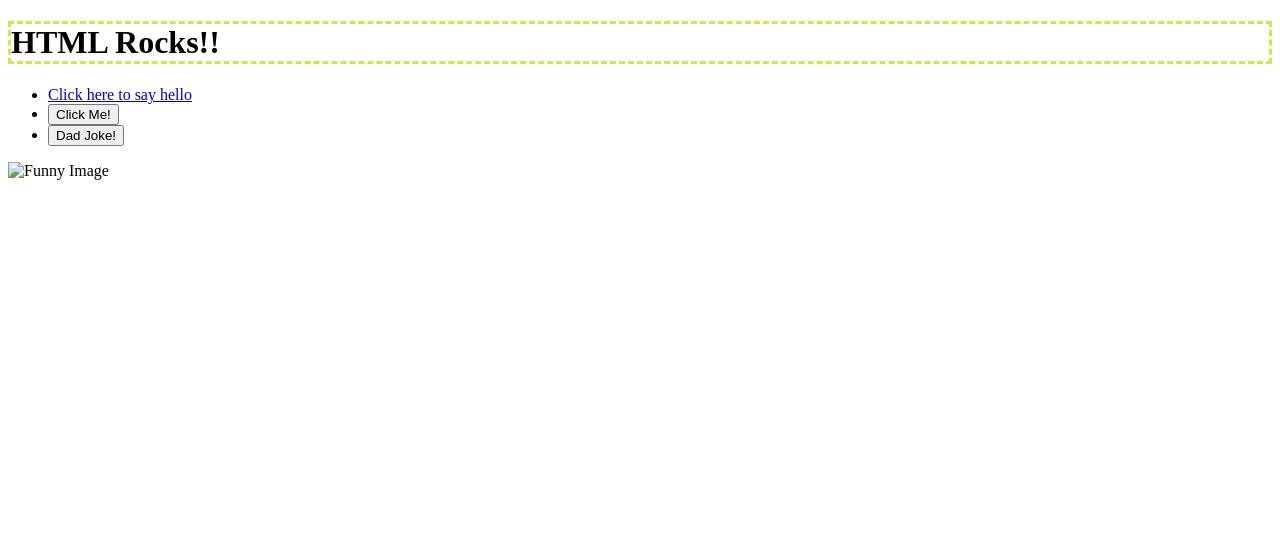
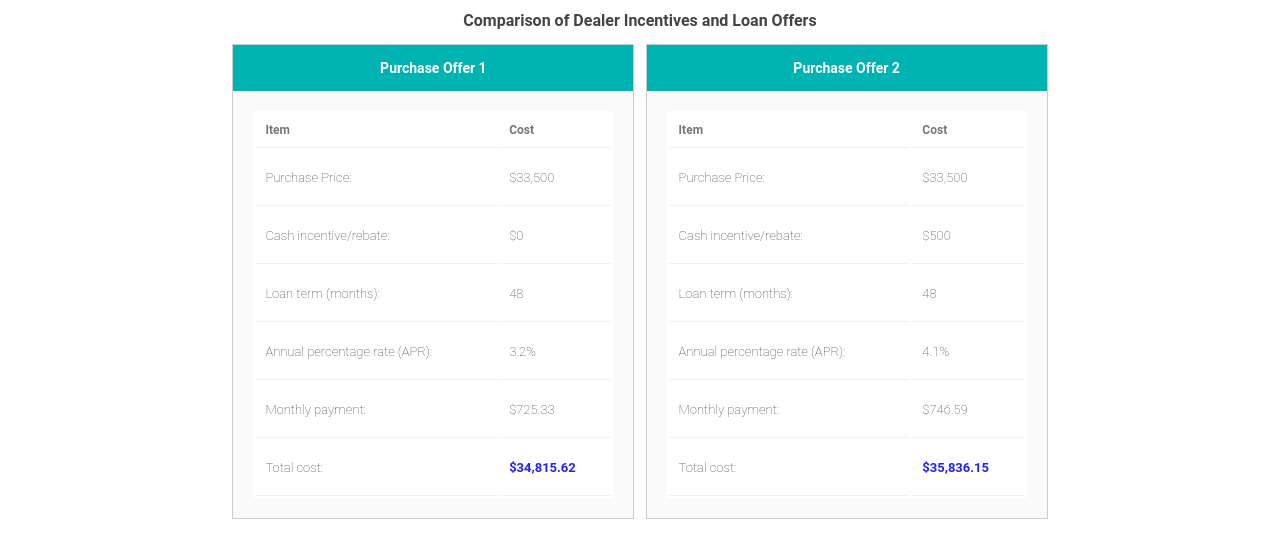
Before and after one commit to chancespradley/05.03-Lab---Advanced-CSS, a website: page index.html in a window 1280 px wide. Drawn offline with Linux system fonts and the light colour scheme; files that its build step writes are made by us from their sources.

Commit message:
Update page content and styles to match assignment description

```diff
--- a/index.html
+++ b/index.html
@@ -3,23 +3,84 @@
 
 <head>
   <meta charset="utf-8">
-  <title>CS208 - Starter Code (UPDATE ME)!</title>
+  <title>CS208 - Advanced CSS</title>
   <meta name="description" content="">
   <meta name="viewport" content="width=device-width, initial-scale=1">
   <link rel="stylesheet" href="style.css">
 </head>
 
-<body>
-  <h1>HTML Rocks!!</h1>
-  <ul>
-  <li><a href="/hello">Click here to say hello</a></li>
-  <li><button id="hello-link">Click Me!</button></li>
-  <li><button id="joke-button">Dad Joke!</button></li>
-  <script src="script.js"></script>
-  </ul>
-  <img src="funny.png" alt="Funny Image" width="300" height="200">
-
-  <h2 id="joke-display"></h2>
+<body class="container">
+  <h1>Comparison of Dealer Incentives and Loan Offers</h1>
+  <section class="offer">
+    <h2 class="offer-title">Purchase Offer 1</h2>
+    <div class="offer-content">
+      <table>
+        <tr>
+          <th>Item</th>
+          <th>Cost</th>
+        </tr>
+        <tr>
+          <td>Purchase Price:</td>
+          <td>$33,500</td>
+        </tr>
+        <tr>
+          <td>Cash incentive/rebate:</td>
+          <td>$0</td>
+        </tr>
+        <tr>
+          <td>Loan term (months):</td>
+          <td>48</td>
+        </tr>
+        <tr>
+          <td>Annual percentage rate (APR):</td>
+          <td>3.2%</td>
+        </tr>
+        <tr>
+          <td>Monthly payment:</td>
+          <td>$725.33</td>
+        </tr>
+        <tr>
+          <td>Total cost:</td>
+          <td class="final-value">$34,815.62</td>
+        </tr>
+      </table>
+    </div>
+  </section>
+   <section class="offer">
+    <h2 class="offer-title">Purchase Offer 2</h2>
+    <div class="offer-content">
+      <table>
+        <tr>
+          <th>Item</th>
+          <th>Cost</th>
+        </tr>
+        <tr>
+          <td>Purchase Price:</td>
+          <td>$33,500</td>
+        </tr>
+        <tr>
+          <td>Cash incentive/rebate:</td>
+          <td>$500</td>
+        </tr>
+        <tr>
+          <td>Loan term (months):</td>
+          <td>48</td>
+        </tr>
+        <tr>
+          <td>Annual percentage rate (APR):</td>
+          <td>4.1%</td>
+        </tr>
+        <tr>
+          <td>Monthly payment:</td>
+          <td>$746.59</td>
+        </tr>
+        <tr>
+          <td>Total cost:</td>
+          <td class="final-value">$35,836.15</td>
+        </tr>
+      </table>
+    </div>
+  </section>
 </body>
 
 </html>
```
Also changed, not shown: dist/style.css.
